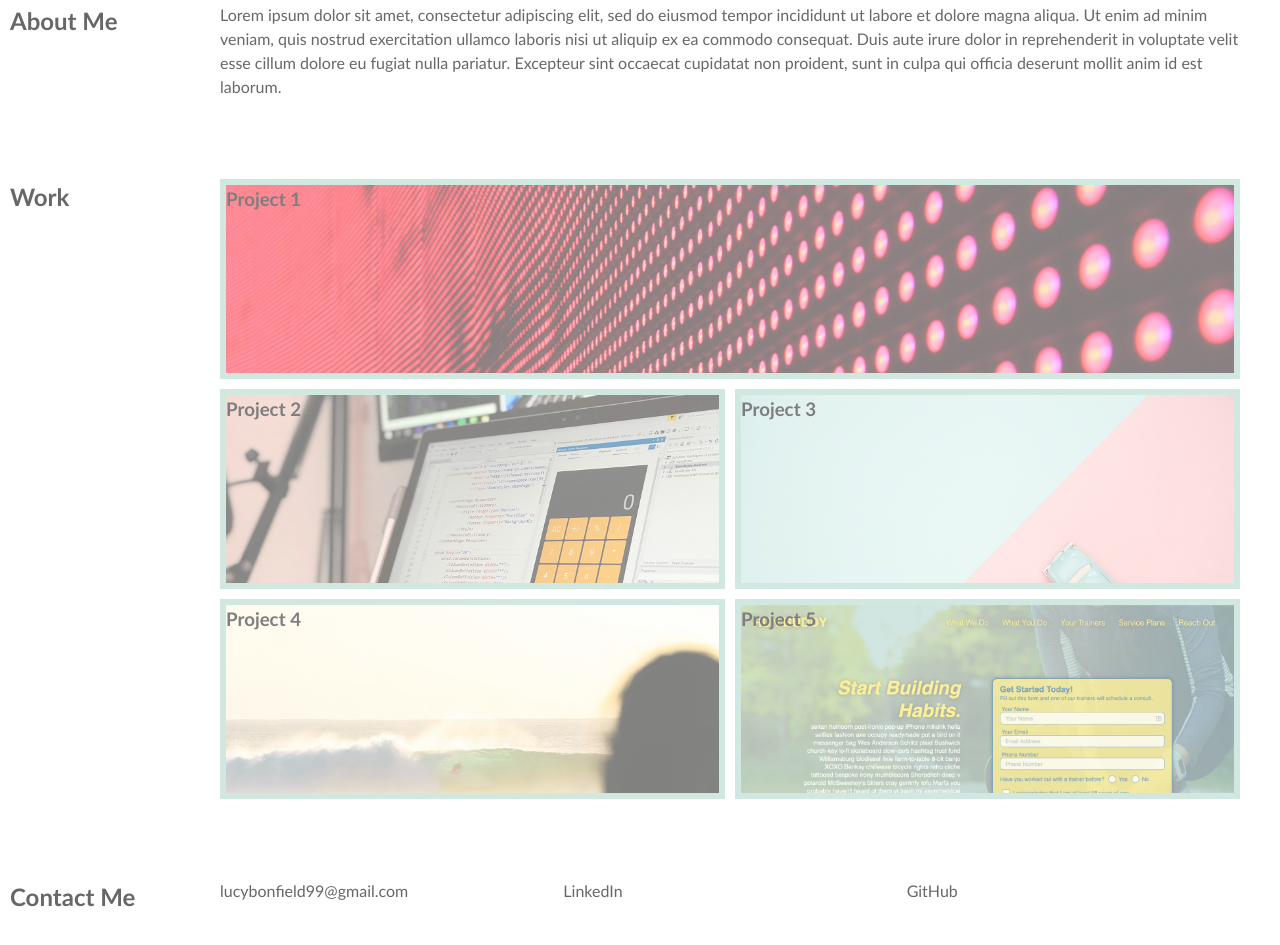
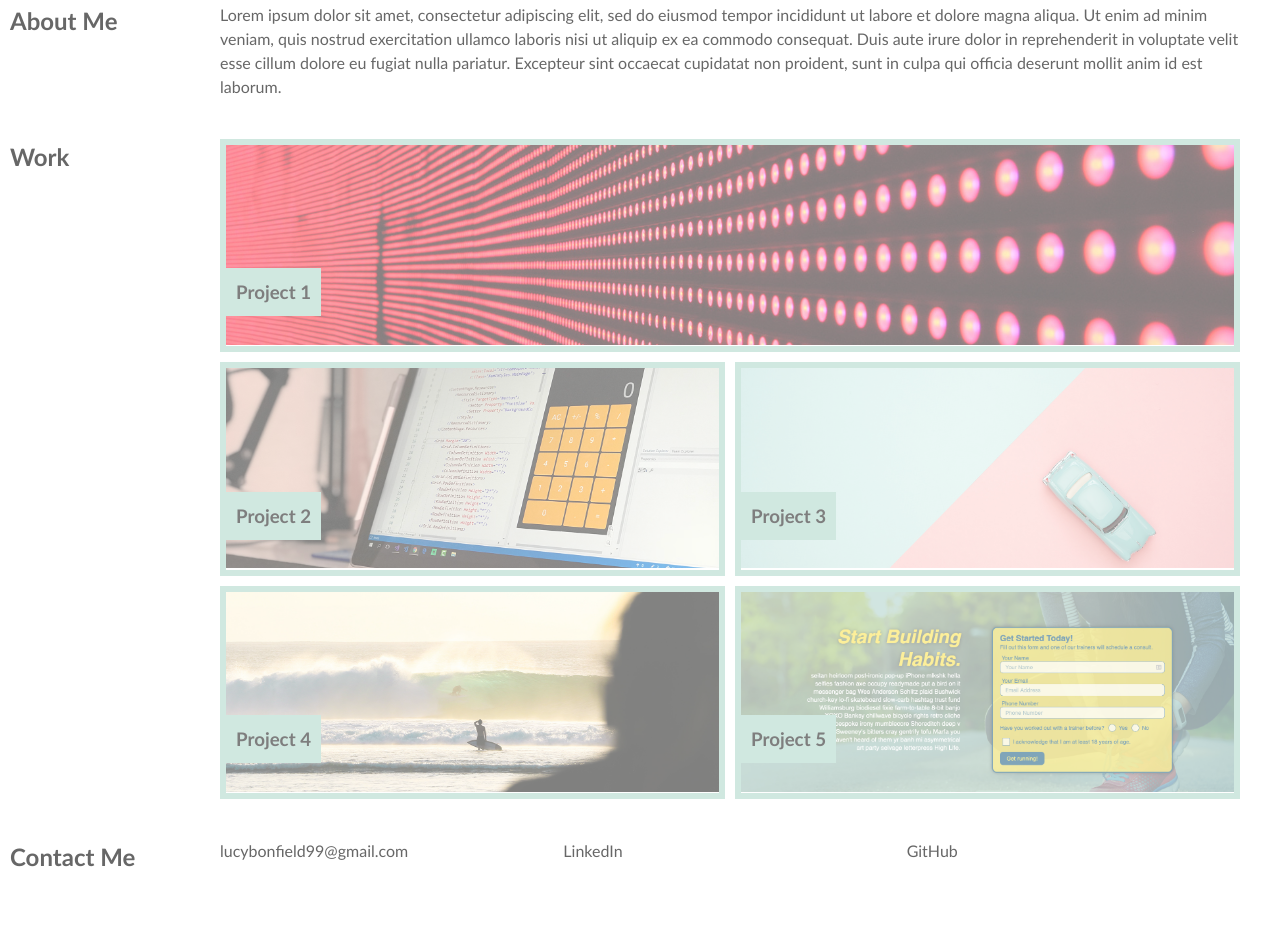
Before and after one commit to lucybonfield/CSS-Portfolio, a plain HTML site: page index.html in a window 1280 px wide. Shown: the part 379-1324 px from the top of the page. After the commit the page ends 1294 px from the top, so only its background shows below. Drawn offline with Linux system fonts and the light colour scheme.

Commit message:
changed grids for the projects so the images are in the html instead of css file

```diff
--- a/css/style.css
+++ b/css/style.css
@@ -102,6 +102,9 @@ li a:hover {
 
 .hero-banner {
   background-image: url("../images/02-hero-bg.jpg");
+  background-size: cover;
+  background-position: center center;
+  background-repeat: no-repeat;
   height: 250px;
   display: flex;
   justify-content: right;
@@ -113,9 +116,11 @@ li a:hover {
 
 /* page sections */
 
-#about, #work, #contact {
-  padding: 40px 40px 40px 10px;
+#about, #work {
+  padding: 40px 40px 0px 10px;
 }
+
+#contact { padding: 40px 40px 40px 10px; }
 
 /* about section */
 
@@ -134,46 +139,56 @@ li a:hover {
 
 /* projects section */
 
-.project-1, .project-2, .project-3, .project-4, .project-5, .hero-banner {
-  background-size: cover;
-  background-position: center center;
-  background-repeat: no-repeat;
+#project-1 { grid-area: project1; }
+#project-2 { grid-area: project2; }
+#project-3 { grid-area: project3; }
+#project-4 { grid-area: project4; }
+#project-5 { grid-area: project5; }
+
+#work {
+  display: grid;
+  grid-gap: 1em;
+  grid-template-columns: 200px 1fr 1fr;
+  grid-template-rows: 1fr 1fr 1fr;
+  grid-template-areas:
+    "section-subheading project1 project1"
+    "section-subheading project2 project3"
+    "section-subheading project4 project5"
+  ;
+  width: 100%;
+  height: 100px;
 }
 
-.project-1, .project-2, .project-3, .project-4, .project-5 {
+.tile {
+  position: relative;
+  width: 100%;
   border: 5pt solid var(--teal);
-  opacity: .5;
+  display: grid;
   cursor: pointer;
+  opacity: 0.5;
 }
 
-.project-1:hover, .project-2:hover, .project-3:hover, .project-4:hover, .project-5:hover {
-  opacity: 1;
+.tile a {
+  grid-row: 1; /* place in first row */
+  grid-column: 1;  /* place in first column */
 }
 
-.project-1 {
-  grid-area: project1;
-  background: url("../images/02-portfolio-1.jpg");
-  background-size: cover;
+.tile img {
+  object-fit: cover;
+  display: block;
+  height: 200px;
+  width: 100%;
 }
-.project-2 {
-  grid-area: project2;
-  background: url("../images/02-portfolio-2.jpg");
-  background-size: cover;
+
+.tile h3 {
+  position: absolute;
+  bottom: 30px;
+  background-color: var(--teal);
+  padding: 10px;
 }
-.project-3 {
-  grid-area: project3;
-  background: url("../images/02-portfolio-3.jpg");
-  background-size: cover;
-}
-.project-4 {
-  grid-area: project4;
-  background: url("../images/02-portfolio-4.jpg");
-  background-size: cover;
-}
-.project-5 {
-  grid-area: project5;
-  background: url("../images/02-run-buddy.jpg");
-  background-size: cover;
+
+.tile:hover {
+  opacity: 1;
 }
 
 #work {
@@ -188,7 +203,7 @@ li a:hover {
     "section-subheading project4 project5"
   ;
   grid-gap: 10px;
-}
+} */
 
 /* contact section */
 
--- a/index.html
+++ b/index.html
@@ -45,20 +45,25 @@
     <!-- portfolio container -->
     <section class="page-section" id="work">
       <h2>Work</h2>
-        <div class="project-1">
+        <div class="tile" id="project-1">
           <h3>Project 1</h3>
+          <img src="images/02-portfolio-1.jpg" class="img" alt="image linking to project 1">
         </div>
-        <div class="project-2">
+        <div class="tile" id="project-2">
           <h3>Project 2</h3>
+          <img src="images/02-portfolio-2.jpg" class="img" alt="image linking to project 2">
         </div>
-        <div class="project-3">
+        <div class="tile" id="project-3">
           <h3>Project 3</h3>
+          <img src="images/02-portfolio-3.jpg" class="img" alt="image linking to project 3">
         </div>
-        <div class="project-4">
+        <div class="tile" id="project-4">
           <h3>Project 4</h3>
+          <img src="images/02-portfolio-4.jpg" class="img" alt="image linking to project 4">
         </div>
-        <div class="project-5">
+        <div class="tile" id="project-5">
           <h3>Project 5</h3>
+          <img src="images/02-run-buddy.jpg" class="img" alt="image linking to project 5">
         </div>
     </section>
 
```
